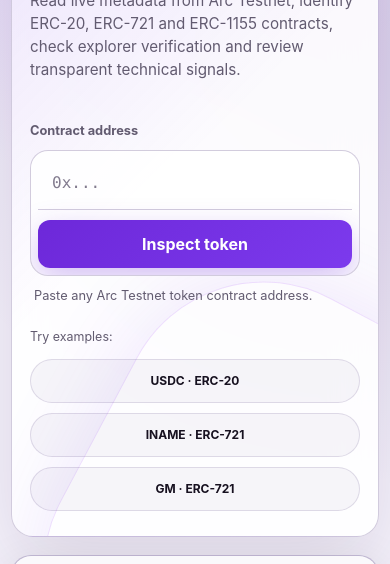
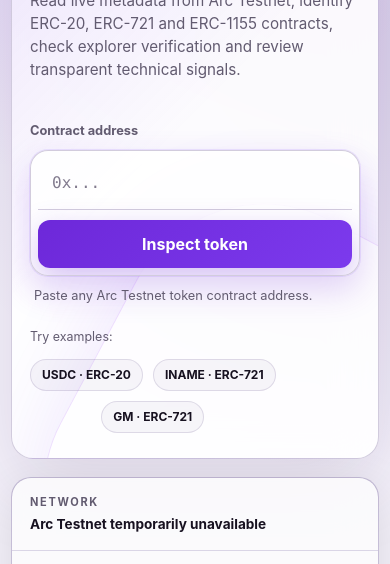
Before and after one commit to joaodd1590-sys/Token-Analyzer, a website: page index.html in a window 390 px wide. Shown: the part 249-813 px from the top of the page. Drawn offline with Linux system fonts and the light colour scheme; no server answers.

Commit message:
Update style.css

```diff
--- a/style.css
+++ b/style.css
@@ -45,18 +45,23 @@ body[data-theme="light"] {
 }
 
 html {
+  width: 100%;
   min-width: 320px;
   max-width: 100%;
-  overflow-x: clip;
+  overflow-x: hidden;
+  overscroll-behavior-x: none;
   background: var(--bg);
   scroll-behavior: smooth;
 }
 
 body {
+  position: relative;
+  width: 100%;
   min-height: 100vh;
   max-width: 100%;
   margin: 0;
-  overflow-x: clip;
+  overflow-x: hidden;
+  overscroll-behavior-x: none;
   background:
     radial-gradient(circle at 13% -5%, rgba(124, 58, 237, 0.22), transparent 31rem),
     radial-gradient(circle at 88% 18%, rgba(76, 29, 149, 0.17), transparent 28rem),
@@ -341,12 +346,18 @@ a {
   border: 1px solid var(--border-strong);
   border-radius: 18px;
   background: color-mix(in srgb, var(--bg-card) 91%, transparent);
-  box-shadow: inset 0 1px 0 rgba(255, 255, 255, 0.03);
+  box-shadow:
+    inset 0 1px 0 rgba(255, 255, 255, 0.035),
+    0 0 0 1px rgba(139, 92, 246, 0.14),
+    0 14px 34px rgba(109, 40, 217, 0.2);
 }
 
 .input-row:focus-within {
-  border-color: color-mix(in srgb, var(--accent) 65%, var(--border));
-  box-shadow: 0 0 0 4px var(--accent-soft);
+  border-color: color-mix(in srgb, var(--accent) 72%, var(--border));
+  box-shadow:
+    inset 0 1px 0 rgba(255, 255, 255, 0.04),
+    0 0 0 4px var(--accent-soft),
+    0 18px 44px rgba(109, 40, 217, 0.3);
 }
 
 .input-row input {
@@ -360,7 +371,12 @@ a {
   background: transparent;
   color: var(--text);
   font-family: var(--mono);
+  overflow: hidden;
   font-size: 0.9rem;
+  text-overflow: ellipsis;
+  white-space: nowrap;
+  direction: ltr;
+  unicode-bidi: plaintext;
 }
 
 .input-row input::placeholder {
@@ -1257,21 +1273,31 @@ a {
 
   .examples {
     display: grid;
-    grid-template-columns: minmax(0, 1fr);
-    align-items: stretch;
-    gap: 10px;
+    grid-template-columns: max-content max-content;
+    align-items: center;
+    justify-content: start;
+    column-gap: 10px;
+    row-gap: 10px;
     width: 100%;
+    max-width: 100%;
   }
 
   .examples > span {
+    grid-column: 1 / -1;
     margin-bottom: 2px;
   }
 
   .example-chip {
-    width: 100%;
-    min-height: 44px;
-    justify-self: stretch;
+    width: auto;
+    min-height: 0;
+    justify-self: auto;
+    white-space: nowrap;
     text-align: center;
+  }
+
+  .example-chip:nth-of-type(3) {
+    grid-column: 1 / -1;
+    justify-self: center;
   }
 
   .network-strip {
@@ -1310,11 +1336,18 @@ a {
 
 @media (max-width: 460px) {
   .hero-card,
+  .hero-copy,
   .analyze-form,
   .input-row,
   .examples {
+    width: 100%;
     min-width: 0;
     max-width: 100%;
+  }
+
+  .input-row input {
+    display: block;
+    contain: inline-size;
   }
 
   .app-header {
```
